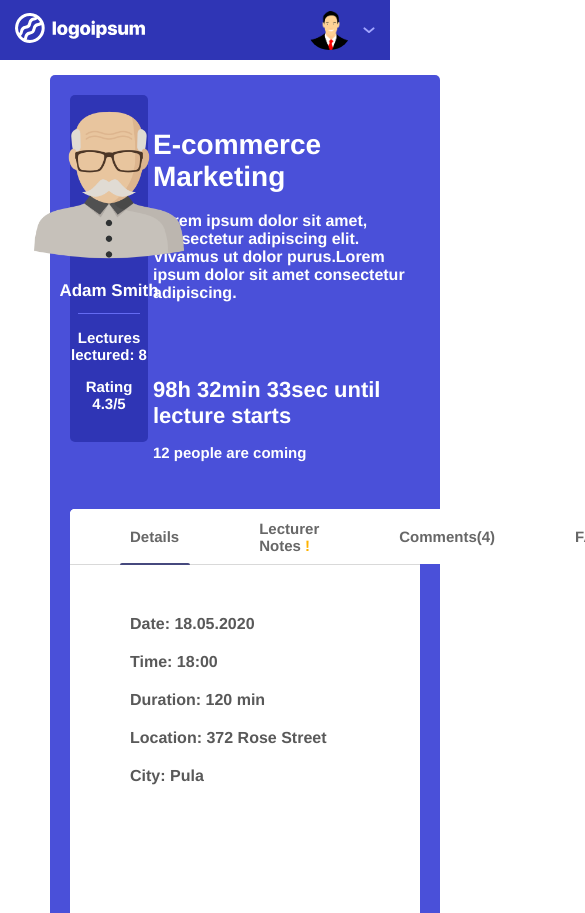
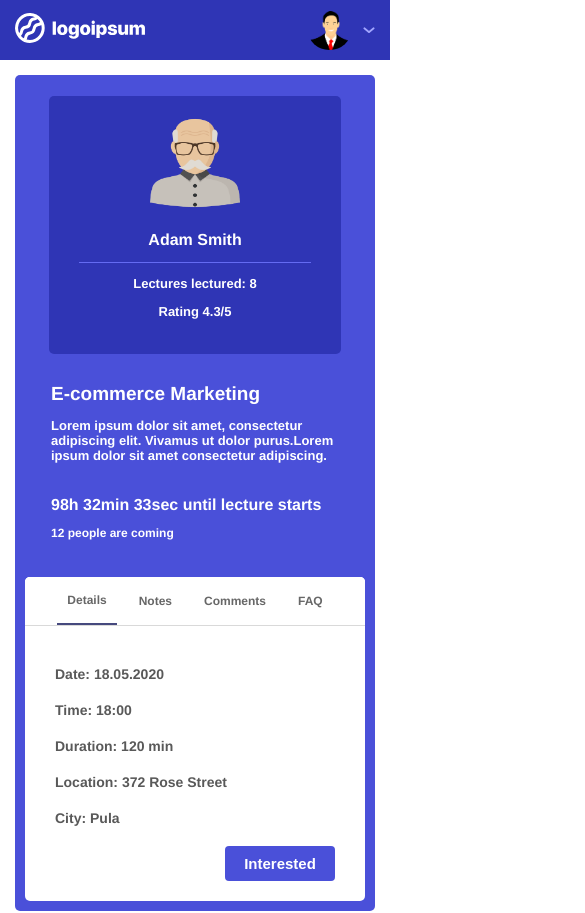
Before and after one commit to alkuca/Predavanja, a Vue app in the folder client/: page /lecture in a window 390 px wide. Shown: the top 913 px of the page, 585 px wide, since content can reach past the window. Built offline with nearby package versions, Linux system fonts and the light colour scheme.

Commit message:
Lecture Details component responsive

```diff
--- a/client/src/components/Lecture.vue
+++ b/client/src/components/Lecture.vue
@@ -35,11 +35,10 @@
                         <nav>
                             <div class="nav-container">
                                 <div class="lecture-links">
-                                    <a>Details</a>
-                                    <a>Lecturer Notes<span> !</span></a>
-                                    <a>Comments(4)</a>
+                                    <a class="linkActive">Details</a>
+                                    <a>Notes</a>
+                                    <a>Comments</a>
                                     <a>FAQ</a>
-                                    <div class="underline"/>
                                 </div>
                                 <a class="interested-button"><button>Interested</button></a>
                             </div>
@@ -51,8 +50,10 @@
                                 <p>Duration: 120 min</p>
                                 <p>Location: 372 Rose Street</p>
                                 <p>City: Pula</p>
+                                <a class="interested-button-mobile"><button>Interested</button></a>
                             </div>
                         </div>
+
                     </div>
                 </div>
             </div>
@@ -79,6 +80,7 @@
         background: #4A50D9;
         width: 100%;
         margin:0 50px;
+        height:100%;
         border-radius: 5px;
     }
     .section-top{
@@ -93,7 +95,7 @@
     .top-left{
         display: flex;
         align-items: center;
-        height:100%;
+        height: 313px;
         margin:20px 0;
         width:20%;
     }
@@ -108,6 +110,7 @@
         background: #2F35B5;
         border-radius: 5px;
         position: relative;
+        height:90%;
     }
     .lecturer-image-name{
         display: flex;
@@ -117,10 +120,15 @@
     }
     .lecturer-image-name img{
         margin-bottom:10px;
+        width:100%;
     }
     .lecturer-image-name h1{
         font-size:17px;
         color:white;
+        margin: 13px;
+    }
+    .lecturer-details p{
+        margin: 13px 7px;
     }
     .white-line{
         background: #646BF2;
@@ -174,7 +182,7 @@
         font-weight: bold;
         font-size:15px;
         text-decoration: none;
-        padding: 17px 10px;
+        padding: 19px 10px;
         margin: 0 30px;
         cursor: pointer;
         color: #676767;
@@ -211,10 +219,10 @@
     .section-bottom-content{
         padding: 30px 60px;
         display: flex;
-        min-height:358px;
+        min-height:355px;
     }
-    span{
-        color: #FFB300;
+    .details{
+        width: 100%;
     }
     .details p{
         font-weight: bold;
@@ -234,14 +242,180 @@
         height:35px;
         width:110px;
     }
-    .underline{
-        position: absolute;
-        height:2px;
-        background: #46497E;
-        bottom:-1px;
-        width:70px;
-        left:30px;
-        transition: 0.2s;
-        border-radius: 10px 10px 0 0;
+    .interested-button-mobile button{
+        background: #4A50D9;
+        color:white;
+        border-radius: 4px;
+        border:none;
+        font-weight: bold;
+        font-size:15px;
+        height:35px;
+        width:110px;
+        float: right;
+    }
+    .interested-button-mobile{
+        display: none;
+    }
+    .linkActive{
+        border-bottom: 2px solid #46497E;
+    }
+
+    @media screen and (max-width: 1600px) {
+        .section-bottom-content{
+            min-height:initial;
+        }
+    }
+
+    @media screen and (max-width: 1300px) {
+        .lecture-text h1{
+            font-size: 22px;
+        }
+        .lecture-text p{
+            font-size: 14px;
+        }
+        .date-countdown h1{
+            font-size: 18px;
+        }
+        .date-countdown p{
+            font-size: 13px;
+        }
+        .lecturer-image-name img{
+            width:90%;
+        }
+        .details p{
+            font-size: 15px;
+        }
+        .top-left{
+            width: 270px;
+        }
+
+    }
+    @media screen and (max-width: 1100px) {
+        .lecturer-image-name img{
+            width:75%;
+        }
+        .lecturer-image-name h1{
+            font-size: 16px;
+        }
+        .lecturer-details p{
+            font-size: 13px;
+        }
+        .top-left{
+            height: 250px;
+        }
+        .lecture-text h1{
+            font-size: 19px;
+        }
+        .lecture-text p{
+            font-size: 13px;
+        }
+        .date-countdown h1{
+            font-size: 16px;
+        }
+        .date-countdown p{
+            font-size: 12px;
+        }
+        .details p{
+            font-size: 14px;
+        }
+        .lecture-text {
+            margin: 35px 17px;
+        }
+        .date-countdown {
+            margin: 10px 10px 33px 10px;
+        }
+        .lecture-links a{
+            font-size: 14px;
+        }
+
+    }
+    @media screen and (max-width: 900px) {
+        .interested-button button{
+            height: 32px;
+            width: 94px;
+            font-size: 14px;
+        }
+        .nav-container{
+            padding: 0 15px;
+        }
+        .lecture-text {
+            margin: 35px 15px;
+        }
+        .lecture-links a{
+            font-size: 14px;
+            margin: 0 15px;
+            padding: 16px 10px;
+        }
+        nav{
+            height:48px;
+        }
+    }
+    @media screen and (max-width: 760px) {
+        .interested-button button{
+            height: 30px;
+            width: 84px;
+            font-size: 13px;
+        }
+        .nav-container{
+            padding: 0 15px;
+        }
+        .lecture-text {
+            margin: 35px 15px;
+        }
+        .lecture-links a{
+            font-size: 12px;
+            margin: 0 6px;
+        }
+    }
+    @media screen and (max-width: 650px) {
+        .lecture-inner-container {
+            margin: 0 15px;
+        }
+    }
+    @media screen and (max-width: 560px) {
+        .section-top{
+            flex-direction: column;
+        }
+        .top-left{
+            width: 92%;
+            align-self: center;
+            height: 240px;
+            margin: 30px 0 10px 0;
+        }
+        .lecturer-info{
+            height: 95%;
+        }
+        .top-right{
+            align-self: center;
+        }
+        .lecture-text{
+            margin: 15px 0 5px 0;
+        }
+        .date-countdown{
+            margin: 5px 0 25px 0;
+        }
+        .interested-button{
+            display: none;
+        }
+        .lecturer-image-name img{
+            width:60%;
+        }
+        .nav-container{
+            padding: 0 5px;
+            justify-content: center;
+        }
+        .section-bottom {
+            padding: 0 10px;
+        }
+        .section-bottom-content {
+            min-height:initial;
+            padding: 20px 30px;
+        }
+        .section-bottom-inner-container {
+            margin-bottom: 10px;
+        }
+        .interested-button-mobile{
+            display: initial;
+        }
     }
 </style>
```
